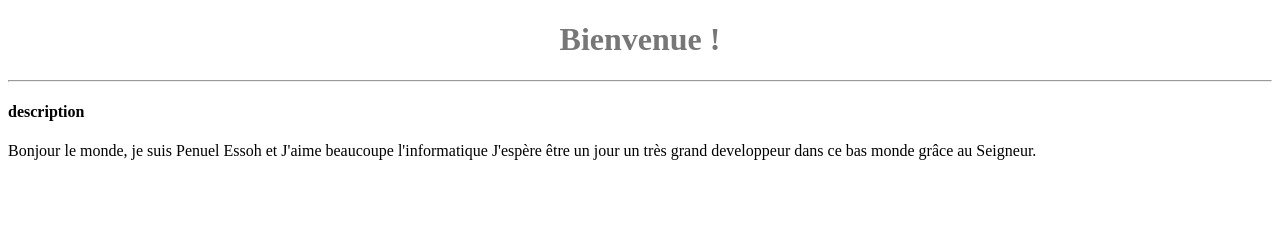
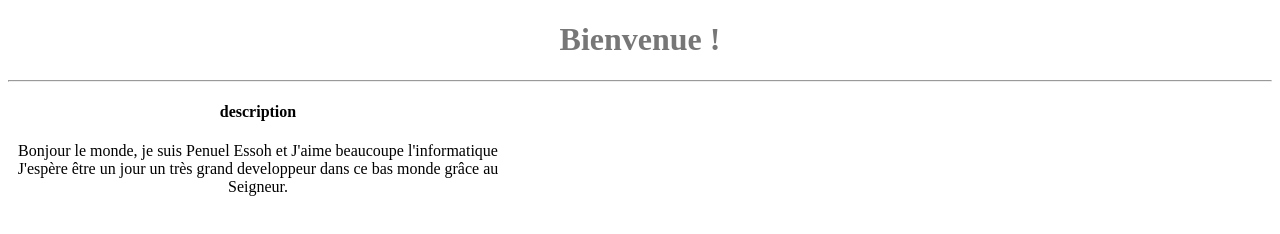
Before and after one commit to pen225/cours_git, a plain HTML site: page index.html in a window 1280 px wide. Drawn offline with Linux system fonts and the light colour scheme.

Commit message:
container

```diff
--- a/index.html
+++ b/index.html
@@ -9,6 +9,8 @@
 <body>
     <h1 id="title">Bienvenue !</h1>
     <hr class="trait">
+    <div class="container">
+
         <div class="description">
             <h4>description</h4>
             <p>Bonjour le monde, je suis Penuel Essoh et J'aime
@@ -16,5 +18,6 @@
                 J'espère être un jour un très grand developpeur dans ce bas monde grâce au Seigneur.
             </p>
         </div>
+    </div>
 </body>
 </html>
--- a/style.css
+++ b/style.css
@@ -2,3 +2,10 @@
     text-align: center;
     color: #777;
 }
+.container {
+    width: 500px;
+    text-align: center;
+}
+.description {
+    margin-left: auto;
+}
```
Lines whose indentation alone changed are shown as unchanged.
